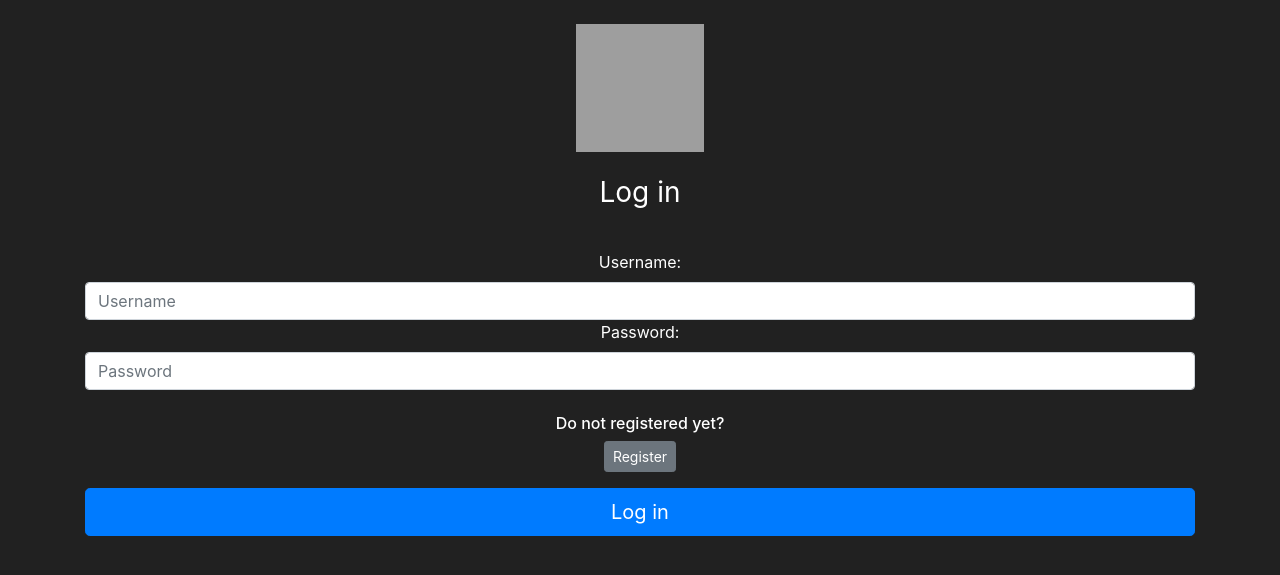
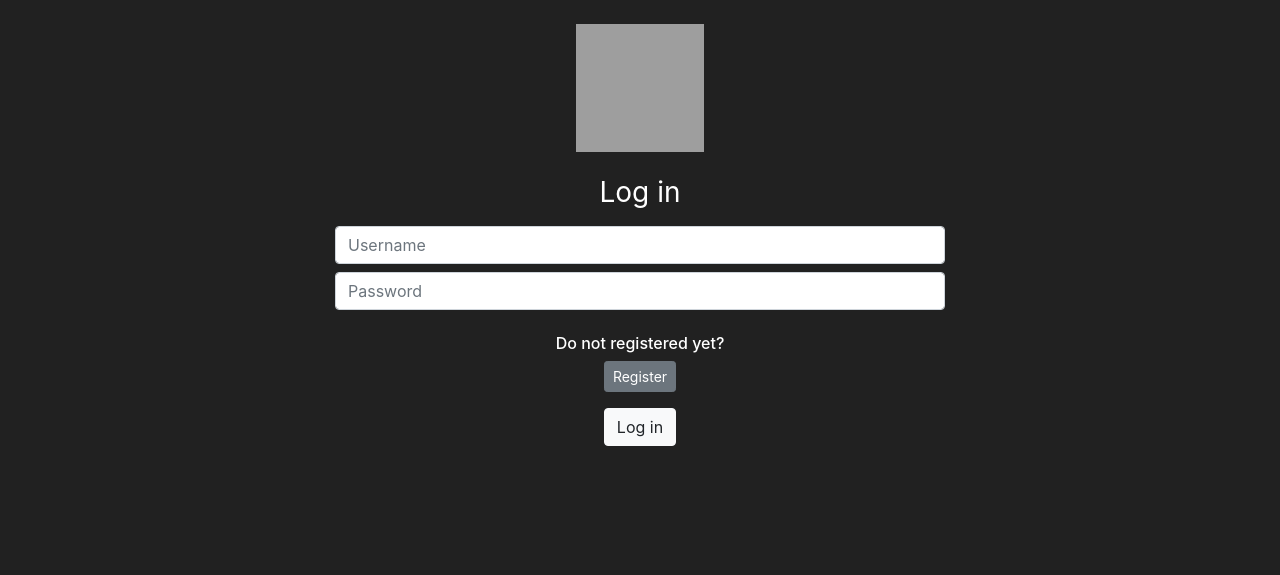
Before and after one commit to Crysis760/Nothing-About-It, a Flask app: page /login in a window 1280 px wide. Shown: the part 56-631 px from the top of the page. Run offline with Flask 3, Linux system fonts and the light colour scheme; grey boxes are pictures that could not be loaded.

Commit message:
Design stuff

```diff
--- a/blog/templates/login.html
+++ b/blog/templates/login.html
@@ -6,18 +6,18 @@
 {% block content %}
 <body class="text-center">
     <br>
-    <div class="container">
+    <div class="container w-50">
         <form method="POST" class="form-signin" style="color:white">
             {{ form.hidden_tag() }}
             <img class="mb-4" height="128px" width="128px" src="https://s2.coinmarketcap.com/static/img/coins/64x64/14356.png">
             <h1 class="h3 mb-3 font-weight-normal">
                 Log in
             </h1>
-            <br>
-            {{ form.username.label() }}
-            {{ form.username(class="form-control", placeholder="Username") }}
 
-            {{ form.password.label() }}
+            <!-- {{ form.username.label() }} -->
+            {{ form.username(class="form-control mb-2", placeholder="Username") }}
+
+            <!-- {{ form.password.label() }} -->
             {{ form.password(class="form-control", placeholder="Password") }}
             <br>
 
@@ -25,7 +25,7 @@
                 <h6>Do not registered yet?</h6>
                 <a class="btn btn-sm btn-secondary" href="{{ url_for('register_page') }}">Register</a>
             </div>
-            {{ form.submit(class="btn btn-lg btn-block btn-primary") }}
+            {{ form.submit(class="btn btn-light") }}
         </form>
     </div>
 </body>
```
